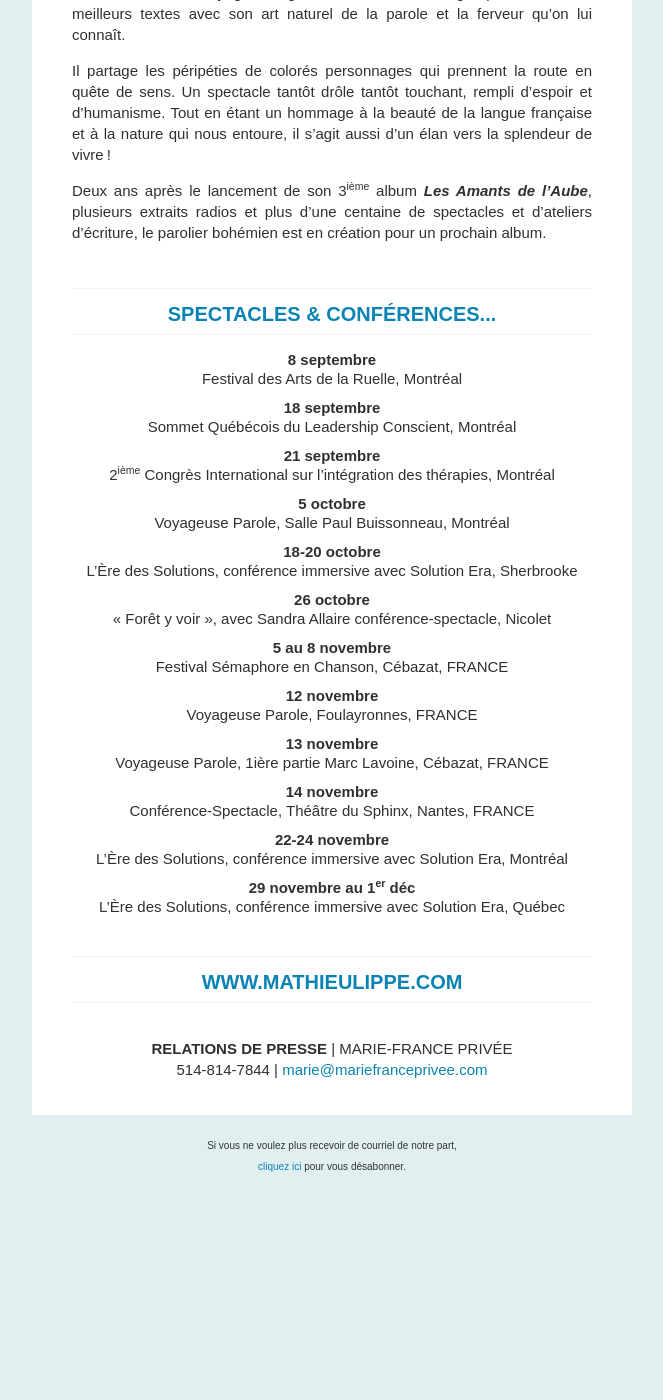
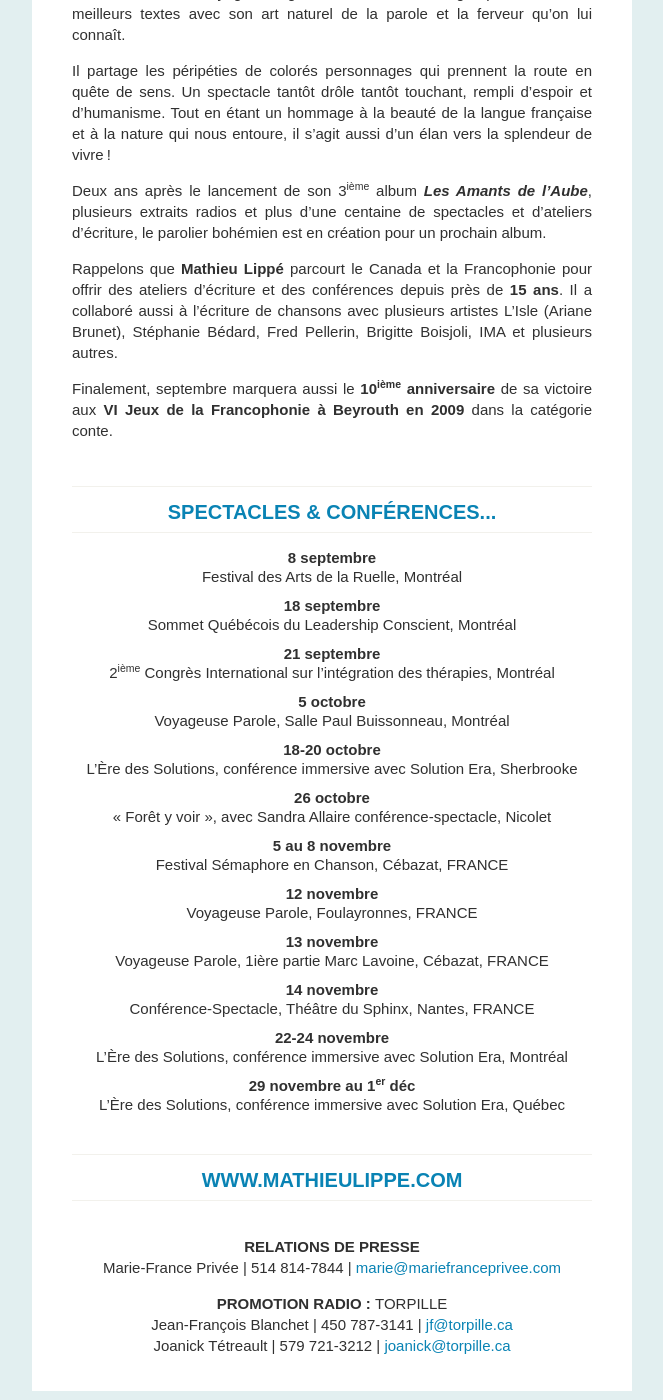
Before and after one commit to graphismatique/mfp, a Jekyll site: the page MathieuLippe/index.html, which Jekyll copies as it is, in a window 1280 px wide and 1400 px high, scrolled down 714 px. Shown: the whole window, without its empty margins (308-971 px from the left). Built offline with Jekyll 4.4.1, drawn with Linux system fonts in a browser that asks for light colours; before the commit the page ends 1926 px from its top, so only the background shows below that.

Commit message:
Update index.html

```diff
--- a/MathieuLippe/index.html
+++ b/MathieuLippe/index.html
@@ -270,6 +270,9 @@
                                     <p>Avec <b><i>Voyageuse Parole</i></b>, Mathieu Lippé performe avec un savant <b>mélange de slams, de contes, de poésies, de chansons et d’humour</b>. Entre récits de vie et récits de voyages imaginaires, il offre un florilège spontané de ses meilleurs textes avec son art naturel de la parole et la ferveur qu’on lui connaît.</p>
                                     <p>Il partage les péripéties de colorés personnages qui prennent la route en quête de sens. Un spectacle tantôt drôle tantôt touchant, rempli d’espoir et d’humanisme. Tout en étant un hommage à la beauté de la langue française et à la nature qui nous entoure, il s’agit aussi d’un élan vers la splendeur de vivre&#8239;!</p>
                                     <p>Deux ans après le lancement de son 3<sup>ième</sup> album <b><i>Les Amants de l’Aube</i></b>, plusieurs extraits radios et plus d’une centaine de spectacles et d’ateliers d’écriture, le parolier bohémien est en création pour un prochain album.</p>
+                                    <p>Rappelons que <b>Mathieu Lippé</b> parcourt le Canada et la Francophonie pour offrir des ateliers d’écriture et des conférences depuis près de <b>15 ans</b>. Il a collaboré aussi à l’écriture de chansons avec plusieurs artistes L’Isle (Ariane Brunet), Stéphanie Bédard, Fred Pellerin, Brigitte Boisjoli, IMA et plusieurs autres.</p>
+                                    <p>Finalement, septembre marquera aussi le <b>10<sup>ième</sup> anniversaire</b> de sa victoire aux <b>VI Jeux de la Francophonie à Beyrouth en 2009</b> dans la catégorie conte.</p>
+
                                     <br>
                                     <hr>
                                     <h3 class="color"><b>SPECTACLES & CONFÉRENCES...</b></h3>
@@ -293,7 +296,11 @@
                                    </h3>
                                     <hr>
                                     <br>
-                                    <p class="center"><b>RELATIONS DE PRESSE</b> | MARIE-FRANCE PRIVÉE<br>514-814-7844 | <a href="mailto:marie@mariefranceprivee.com">marie@mariefranceprivee.com</a></p>
+                                    <p class="center"><b>RELATIONS DE PRESSE</b><br>Marie-France Privée | 514 814-7844 | <a href="mailto:marie@mariefranceprivee.com">marie@mariefranceprivee.com</a></p>
+                                    <p class="center"><b>PROMOTION RADIO : </b>TORPILLE<br>
+                                        Jean-François Blanchet | 450 787-3141 | <a href="mailto:jf@torpille.ca">jf@torpille.ca</a><br>
+                                        Joanick Tétreault | 579 721-3212 | <a href="mailto:joanick@torpille.ca">joanick@torpille.ca</a>
+                                    </p>
                                 </td>
                             </tr>
                         </table>
```
